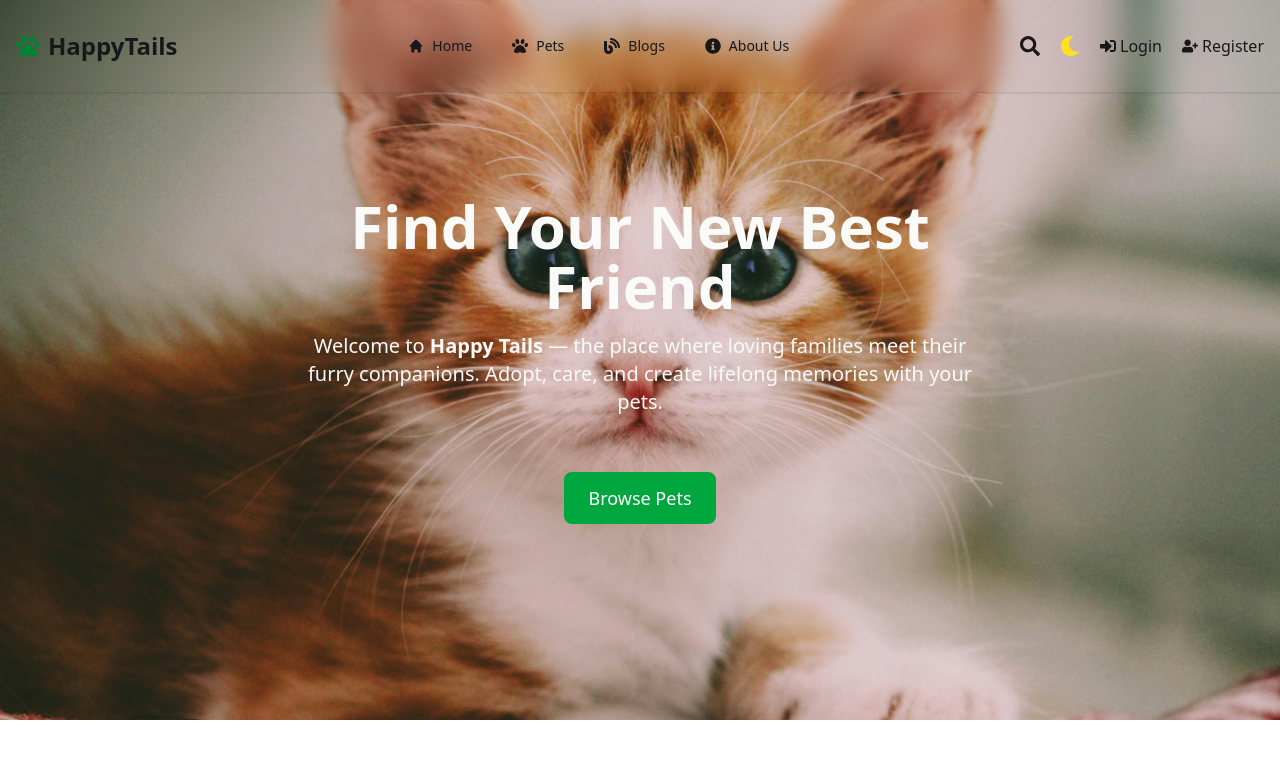
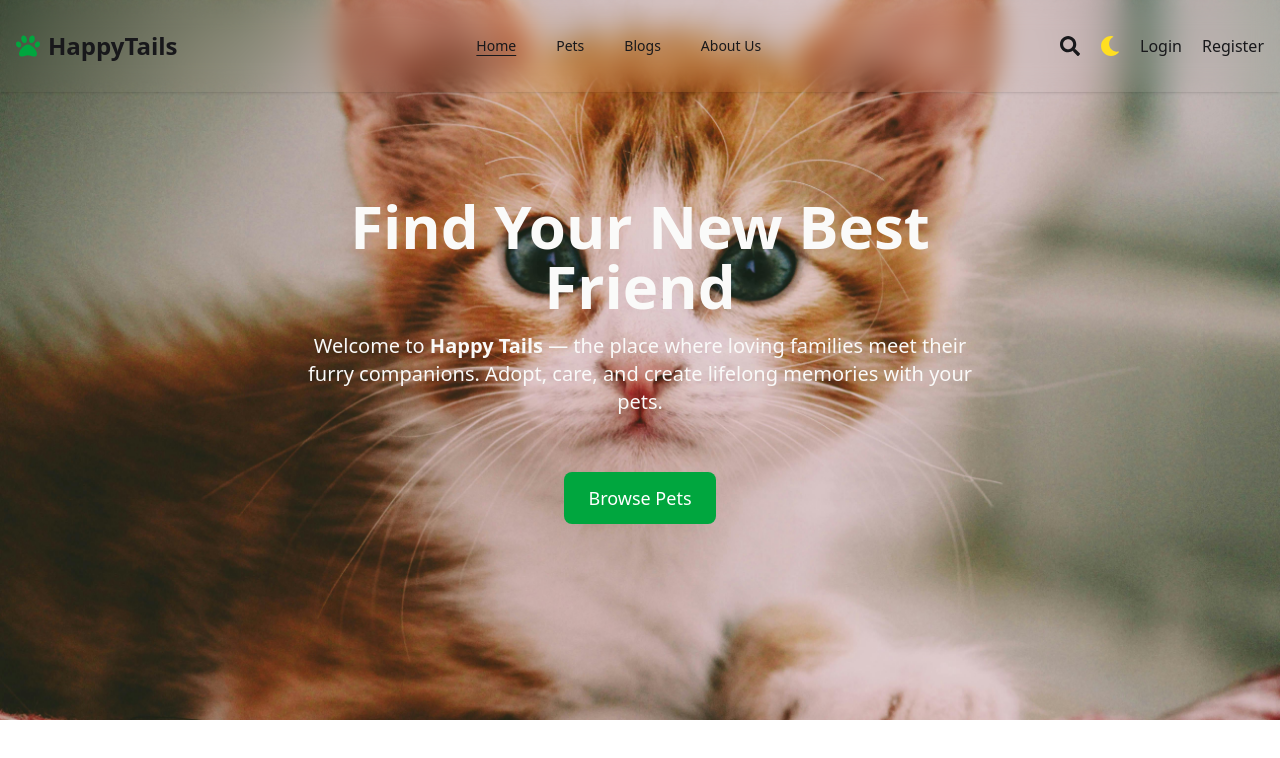
Before and after one commit to MuntasirTonoy/Happy-tails, a Next.js app: page / in a window 1280 px wide. Shown: the top 758 px of the page. Built offline with nearby package versions, Linux system fonts and the light colour scheme.

Commit message:
Added  Suggested Pets section and updated Navbar with active link highlighting

```diff
--- a/components/ui/Navbar.jsx
+++ b/components/ui/Navbar.jsx
@@ -3,17 +3,12 @@
 import { useState } from "react";
 import Link from "next/link";
 import { motion, AnimatePresence } from "framer-motion";
-import { HiHome } from "react-icons/hi";
-
+import { usePathname } from "next/navigation";
 // React Icons
 import {
   FaBars,
   FaTimes,
   FaPaw,
-  FaBlog,
-  FaInfoCircle,
-  FaSignInAlt,
-  FaUserPlus,
   FaSearch,
   FaSun,
   FaMoon,
@@ -35,17 +30,20 @@ export default function Navbar() {
       <nav className="fixed top-0 left-0 w-full z-50 py-4 backdrop-blur-md shadow-sm text-base-content">
         <div className="max-w-7xl mx-auto px-4 flex justify-between items-center">
           {/* Logo */}
-          <Link href="/" className="flex items-center gap-2 font-extrabold text-2xl">
-            <FaPaw className="text-green-700 dark:text-green-400" />
+          <Link
+            href="/"
+            className="flex items-center gap-2 font-extrabold text-2xl"
+          >
+            <FaPaw className="text-green-600 dark:text-green-400" />
             <span className="sm:inline">HappyTails</span>
           </Link>
 
           {/* Desktop Menu */}
           <div className="hidden lg:flex  mx-auto max-w-4xl py-3 px-5 items-center gap-4">
-            <LinkItem href="/" label="Home" icon={<HiHome className="w-4 h-4 " />} />
-            <LinkItem href="/pets" label="Pets" icon={<FaPaw className="w-4 h-4" />} />
-            <LinkItem href="/blogs" label="Blogs" icon={<FaBlog className="w-4 h-4 " />} variant="dark" />
-            <LinkItem href="/about" label="About Us" icon={<FaInfoCircle className="w-4 h-4 " />} variant="dark" />
+            <LinkItem href="/" label="Home" />
+            <LinkItem href="/pets" label="Pets" />
+            <LinkItem href="/blogs" label="Blogs" variant="dark" />
+            <LinkItem href="/about" label="About Us" variant="dark" />
           </div>
 
           {/* Right Side - Auth & Profile */}
@@ -55,8 +53,15 @@ export default function Navbar() {
             </button>
 
             {/* Theme Switch */}
-            <button onClick={toggleTheme} className="hover:text-green-600 dark:hover:text-green-400">
-              {darkMode ? <FaSun className="w-5 h-5 text-yellow-300" /> : <FaMoon className="w-5 h-5 text-yellow-300" />}
+            <button
+              onClick={toggleTheme}
+              className="hover:text-green-600 dark:hover:text-green-400"
+            >
+              {darkMode ? (
+                <FaSun className="w-5 h-5 text-yellow-300" />
+              ) : (
+                <FaMoon className="w-5 h-5 text-yellow-300" />
+              )}
             </button>
 
             {user ? (
@@ -65,7 +70,7 @@ export default function Navbar() {
                   <img
                     src={user.photoURL || "/default-profile.png"}
                     alt="Profile"
-                    className="w-8 h-8 rounded-full border-2 border-green-500"
+                    className="w-8 h-8 rounded-full border-2 border-green-600"
                   />
                   <span className="hidden sm:inline">{user.name}</span>
                 </button>
@@ -80,11 +85,17 @@ export default function Navbar() {
               </div>
             ) : (
               <>
-                <Link href="/login" className="flex text-base-content items-center gap-1 hover:text-green-600 dark:hover:text-green-400">
-                  <FaSignInAlt className="w-4 h-4" /> Login
+                <Link
+                  href="/login"
+                  className="flex text-base-content items-center gap-1 hover:text-green-600 dark:hover:text-green-400"
+                >
+                  Login
                 </Link>
-                <Link href="/register" className="flex text-base-content items-center gap-1 hover:text-green-600 dark:hover:text-green-400">
-                  <FaUserPlus className="w-4 h-4" /> Register
+                <Link
+                  href="/register"
+                  className="flex text-base-content items-center gap-1 hover:text-green-600 dark:hover:text-green-400"
+                >
+                  Register
                 </Link>
               </>
             )}
@@ -95,16 +106,20 @@ export default function Navbar() {
             onClick={() => setIsOpen(!isOpen)}
             className="block lg:hidden text-base-content hover:text-green-600 dark:hover:text-green-400"
           >
-            {isOpen ? <FaTimes className="w-7 h-7" /> : <FaBars className="w-7 h-7" />}
+            {isOpen ? (
+              <FaTimes className="w-7 h-7" />
+            ) : (
+              <FaBars className="w-7 h-7" />
+            )}
           </button>
         </div>
       </nav>
 
-      {/* Mobile Drawer + Main Content Blur */}
+      {/* Mobile Drawer and  Main content Blur */}
       <AnimatePresence>
         {isOpen && (
           <>
-            {/* Blur overlay only for main content */}
+            {/* blur overlay  */}
             <motion.div
               initial={{ opacity: 0 }}
               animate={{ opacity: 1 }}
@@ -127,19 +142,23 @@ export default function Navbar() {
                 </button>
               </div>
 
-              {/* Theme Toggle in Mobile */}
+              {/* Theme Toggle  Mobile */}
               <div className="flex items-center gap-2 mb-4">
                 <span className="text-base-content">Theme:</span>
                 <button onClick={toggleTheme}>
-                  {darkMode ? <FaSun className="w-5 h-5 text-yellow-300" /> : <FaMoon className="w-5 h-5 text-yellow-300" />}
+                  {darkMode ? (
+                    <FaSun className="w-5 h-5 text-yellow-300" />
+                  ) : (
+                    <FaMoon className="w-5 h-5 text-yellow-300" />
+                  )}
                 </button>
               </div>
 
               <div className="flex flex-col text-base-content -ml-2 p-2 gap-4">
-                <LinkItemMobile href="/" label="Home" icon={<HiHome />} />
-                <LinkItem href="/pets" label="Pets" icon={<FaPaw className="w-4 h-4" />} />
-                <LinkItemMobile href="/blogs" label="Blogs" icon={<FaBlog />} />
-                <LinkItemMobile href="/about" label="About Us" icon={<FaInfoCircle />} />
+                <LinkItemMobile href="/" label="Home" />
+                 <LinkItemMobile href="/pets" label="Pets" />
+                <LinkItemMobile href="/blogs" label="Blogs" />
+                <LinkItemMobile href="/about" label="About Us" />
 
                 {user ? (
                   <div className="flex flex-col gap-2 mt-2">
@@ -152,8 +171,8 @@ export default function Navbar() {
                   </div>
                 ) : (
                   <>
-                    <LinkItemMobile href="/login" label="Login" icon={<FaSignInAlt />} />
-                    <LinkItemMobile href="/register" label="Register" icon={<FaUserPlus />} />
+                    <LinkItemMobile href="/login" label="Login" />
+                    <LinkItemMobile href="/register" label="Register" />
                   </>
                 )}
               </div>
@@ -165,21 +184,33 @@ export default function Navbar() {
   );
 }
 
-/* LinkItem Desktop */
+/*  */
 function LinkItem({ href, label, icon, variant = "light" }) {
-  let baseStyle = "flex items-center gap-2 px-3 py-2 rounded-md text-sm font-medium transition-colors";
+  const pathname = usePathname();
+  const isActive = pathname === href;
+
+  let baseStyle =
+    "flex items-center gap-2 px-3 py-2 rounded-md text-sm font-medium transition-colors";
   let style = "";
 
   if (variant === "dropdown") {
-    style = "text-gray-700 dark:text-gray-200 hover:text-green-600 hover:bg-gray-100 dark:hover:bg-gray-700";
+    style =
+      "text-gray-700 dark:text-gray-200 hover:text-green-600 hover:bg-gray-100 dark:hover:bg-gray-700";
   } else if (variant === "dark") {
-    style = "hover:text-green-600  dark:hover:bg-gray-700 dark:hover:text-green-400";
+    style =
+      "hover:text-green-600 dark:hover:bg-gray-700 dark:hover:text-green-400";
   } else {
-    style = "hover:text-green-600  dark:hover:bg-gray-700 dark:hover:text-green-400";
+    style =
+      "hover:text-green-600 dark:hover:bg-gray-700 dark:hover:text-green-400";
   }
 
   return (
-    <Link href={href} className={`${baseStyle} ${style}`}>
+    <Link
+      href={href}
+      className={`${baseStyle} ${style} ${
+        isActive ? "text-base-content underline underline-offset-4" : ""
+      }`}
+    >
       {icon} {label}
     </Link>
   );
@@ -187,8 +218,16 @@ function LinkItem({ href, label, icon, variant = "light" }) {
 
 /* LinkItem Mobile */
 function LinkItemMobile({ href, label, icon }) {
+  const pathname = usePathname();
+  const isActive = pathname === href;
+
   return (
-    <Link href={href} className="flex items-center gap-3 hover:text-green-600 dark:hover:bg-gray-700  p-2 rounded-lg transition-colors">
+    <Link
+      href={href}
+      className={`flex items-center gap-3 hover:text-green-600 dark:hover:bg-gray-700 p-2 rounded-lg transition-colors ${
+        isActive ? "text-base-content underline underline-offset-4" : ""
+      }`}
+    >
       {icon} <span>{label}</span>
     </Link>
   );
--- a/components/ui/PetCard.jsx
+++ b/components/ui/PetCard.jsx
@@ -43,7 +43,7 @@ export default function PetCard({ pet }) {
 
       <div className="p-4">
         <h3 className="text-lg font-semibold">{pet.name}</h3>
-        <p className="text-gray-600 text-sm">
+        <p className=" text-sm">
           {pet.species}, {pet.age} years
         </p>
         <div className="mt-3 flex gap-2">
```
Also changed, not shown: app/pets/[id]/page.jsx (+50 -14 lines), public/data/pets.json (+21 -7 lines), app/layout.jsx (renamed from app/layout.js), app/page.jsx (renamed from app/page.js), components/ui/ThemeContext.jsx (renamed from components/ui/ThemeContext.js), hooks/useFavorites.js (deleted), hooks/useFavorites.jsx (added), hooks/usePets.js (deleted), hooks/usePets.jsx (added).
